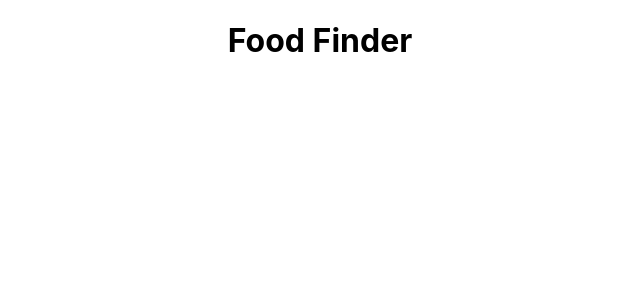
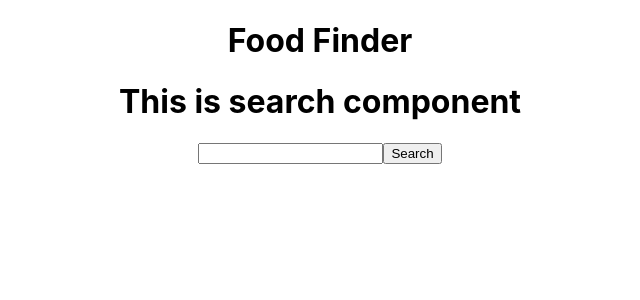
Before and after one commit to apoorwa1/team-arks-recipe-app, a React (Create React App) app in the folder arks-recipe-app/: page / in a window 1280 px wide. Shown: the top 300 px of the page, without its empty margins (320-960 px from the left). Built offline with nearby package versions, Linux system fonts and the light colour scheme; no server answers.

Commit message:
recipe component WIP

```diff
--- a/arks-recipe-app/src/App.js
+++ b/arks-recipe-app/src/App.js
@@ -1,9 +1,11 @@
 import "./App.css";
+import RecipeSearch from "./RecipeSearch";
 
 function App() {
   return (
     <div className="App">
       <h1>Food Finder</h1>
+      <RecipeSearch />
     </div>
   );
 }
--- /dev/null
+++ b/arks-recipe-app/src/RecipeSearch.js
@@ -0,0 +1,28 @@
+import React, { useEffect } from "react";
+
+const RecipeSearch = () => {
+  const APP_ID = "d0a53431";
+  const APP_KEY = "cbe355ceef76e5412fc005a5dc25e442";
+  const APP_URL = `https://api.edamam.com/search?q=chicken&app_id=${APP_ID}&app_key=${APP_KEY}`;
+
+  async function getRecipe() {
+    const response = await fetch(APP_URL);
+    const data = await response.json();
+    console.log(data);
+  }
+  useEffect(() => {
+    getRecipe();
+  }, []);
+
+  return (
+    <div>
+      <h1>This is search component</h1>
+      <form>
+        <input type="text" placholder="What do you fancy"></input>
+        <button className="search-button">Search</button>
+      </form>
+    </div>
+  );
+};
+
+export default RecipeSearch;
```
Also changed, not shown: arks-recipe-app/src/RecipeResults.js (added, +13 -0 lines).
